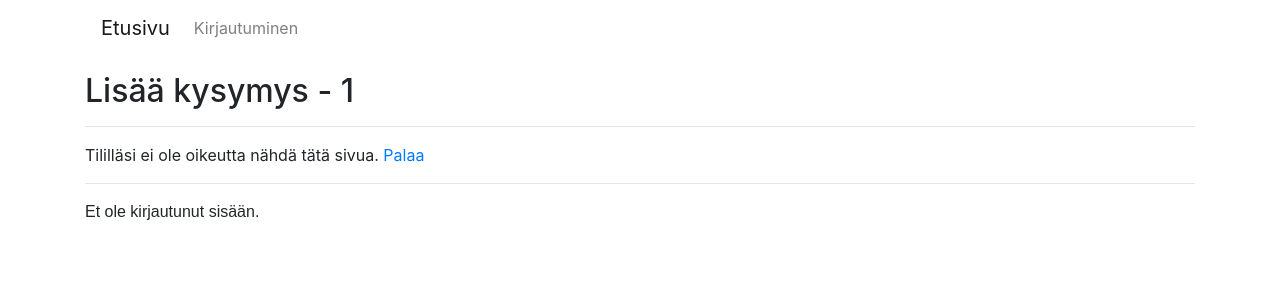
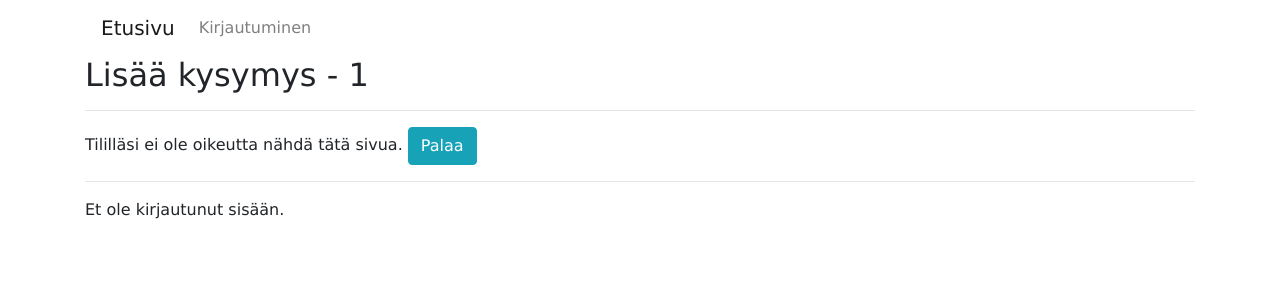
Before and after one commit to Jikke/opetussovellus, a Flask app: page /course/1/exercise/edit/1 in a window 1280 px wide. Shown: the top 300 px of the page. Run offline with Flask 2, Linux system fonts and the light colour scheme; some libraries are stand-ins or nearby versions.

Commit message:
Added a bit more colorful outlook to the site.

```diff
--- a/templates/check.html
+++ b/templates/check.html
@@ -7,12 +7,12 @@
     {% for course in course_list %}
         {% set performance = perf_list[loop.index-1] %}
         <br>
-        Kurssi: <a href="/course/{{ course[0][0] }}">{{ course[0][0] }}</a><br>
+        <a href="/course/{{ course[0][0] }}" class="btn btn-secondary">{{ course[0][0] }}</a><br>
         Pisteesi: {{ performance[3] }}/{{ course[0][1] }}<br>
     {% endfor %}
 {% else %}
 Et ole liittynyt vielä kursseille.
 {% endif %}
 <br>
-<a href="/">Palaa</a>
+<a href="/" class="btn btn-info">Palaa</a>
 {% endblock %}
--- a/templates/edit.html
+++ b/templates/edit.html
@@ -18,23 +18,23 @@
             Syötä oikea vastaus: <br>
             <textarea name="answer" rows="1" cols="20" placeholder="Max. 20 merkkiä" maxlength="20"></textarea><br>
             Vaihda tehtävätyyppi:
-            <a href="/course/{{ topic }}/exercise/edit/0">Aukontäyttö</a><br>
+            <a href="/course/{{ topic }}/exercise/edit/0" class="btn btn-info">Aukontäyttö</a><br>
             {% else %}
             Vastaustyyppi: Aukontäyttö<br>
             Syötä oikea vastaus: <br>
             <textarea name="answer" rows="1" cols="20" placeholder="Max. 20 merkkiä" maxlength="20"></textarea><br>
             <input type="hidden" name="options" value="None" />
             Vaihda tehtävätyyppi:
-            <a href="/course/{{ topic }}/exercise/edit/1">Monivalinta</a><br>
+            <a href="/course/{{ topic }}/exercise/edit/1" class="btn btn-info">Monivalinta</a><br>
             {% endif %}
-        <input type="submit" value="Lisää">
+        <input type="submit" class="btn btn-success" value="Lisää">
         </form>
         {% else %}
-        <a href="/course/{{ topic }}/exercise/edit/0">Luo uusi kysymys</a>
+        <a href="/course/{{ topic }}/exercise/edit/0" class="btn btn-primary">Luo uusi kysymys</a>
         {% endif %}
 
 {% else %}
 Tililläsi ei ole oikeutta nähdä tätä sivua.
 {% endif %}
-<a href="/course/{{ topic }}">Palaa</a><br>
+<a href="/course/{{ topic }} " class="btn btn-info">Palaa</a><br>
 {% endblock %}
--- a/templates/error.html
+++ b/templates/error.html
@@ -5,5 +5,5 @@
 <hr>
 Jotain meni pieleen..<br>
 Virheviesti: {{ message }}<br>
-<a href={{ url }}>Palaa</a><br>
+<a href={{ url }} class="btn btn-info">Palaa</a><br>
 {% endblock %}
--- a/templates/layout.html
+++ b/templates/layout.html
@@ -5,7 +5,7 @@
 <meta name="viewport" content="width=device-width, initial-scale=1, shrink-to-fit=no">
 <link rel="stylesheet" href="https://stackpath.bootstrapcdn.com/bootstrap/4.5.0/css/bootstrap.min.css">
 <style>
-.p1 { font-family: Arial, Helvetica, sans-serif; }
+body { font-family: Verdana, Helvetica, sans-serif; }
 </style>
 <title>{% block title %}{% endblock %}</title>
 <div class="container">
@@ -24,21 +24,19 @@
         </ul>
       </nav>
         <div class="row">
-            <div class="col-8">
-            </div>
+          <div class="col-8">
+          </div>
         </div>
 
     {% endblock %}
   </head>
   <body>
+    <div id="default">
 
-<p class="p1">
 {% block content %}
 <hr>
 {% endblock %}
-</p>
 <hr>
-<p class="p1">
 {% if session.user_id %}
     Olet kirjautuneena käyttäjätunnuksella <i>{{ session.username }}</i>.<br>
     Tittelisi on {% if session.role == 1 %}<i>opettaja</i>.
@@ -47,8 +45,8 @@
 {% else %}
 Et ole kirjautunut sisään.
 {% endif %}
-</p>
-        </div>
+    </div>
+  </div>
         <script src="https://code.jquery.com/jquery-3.2.1.slim.min.js" integrity="sha384-KJ3o2DKtIkvYIK3UENzmM7KCkRr/rE9/Qpg6aAZGJwFDMVNA/GpGFF93hXpG5KkN"
         crossorigin="anonymous"></script>
     <script src="https://cdnjs.cloudflare.com/ajax/libs/popper.js/1.12.9/umd/popper.min.js" integrity="sha384-ApNbgh9B+Y1QKtv3Rn7W3mgPxhU9K/ScQsAP7hUibX39j7fakFPskvXusvfa0b4Q"
--- a/templates/login.html
+++ b/templates/login.html
@@ -9,7 +9,7 @@
         <input type="text" name="username" class="form-control">
     </div>
     <div class="form-group col-6">
-        <label for="password">Password</label>
+        <label for="password">Salasana</label>
         <input type="password" name="password" class="form-control">
     </div>
     <div class="form-group col-6">
--- a/templates/new.html
+++ b/templates/new.html
@@ -10,6 +10,6 @@ Otsikko: <br>
 Sisältö: <br>
 <textarea name="content" rows="3" cols="40"></textarea>
 <br>
-<input type="submit" value="Luo kurssi">
+<input type="submit" class="btn btn-success" value="Luo kurssi">
 </form>
 {% endblock %}
--- a/templates/ratings.html
+++ b/templates/ratings.html
@@ -21,5 +21,5 @@
 {% else %}
 Täällä ei ole mitään nähtävää.
 {% endif %}
-<a href="/course/{{ topic }}">Palaa</a><br>
+<a href="/course/{{ topic }}" class="btn btn-info">Palaa</a><br>
 {% endblock %}
--- a/templates/register.html
+++ b/templates/register.html
@@ -9,7 +9,7 @@
     <input type="text" name="username" class="form-control">
 </div>
 <div class="form-group col-6">
-    <label for="password">Password</label>
+    <label for="password">Salasana</label>
     <input type="password" name="password" class="form-control">
 </div>
 <div class="form-group col-6">
```
Also changed, not shown: templates/course.html (+17 -10 lines), templates/exercise.html (+5 -4 lines), templates/index.html (+4 -4 lines).
